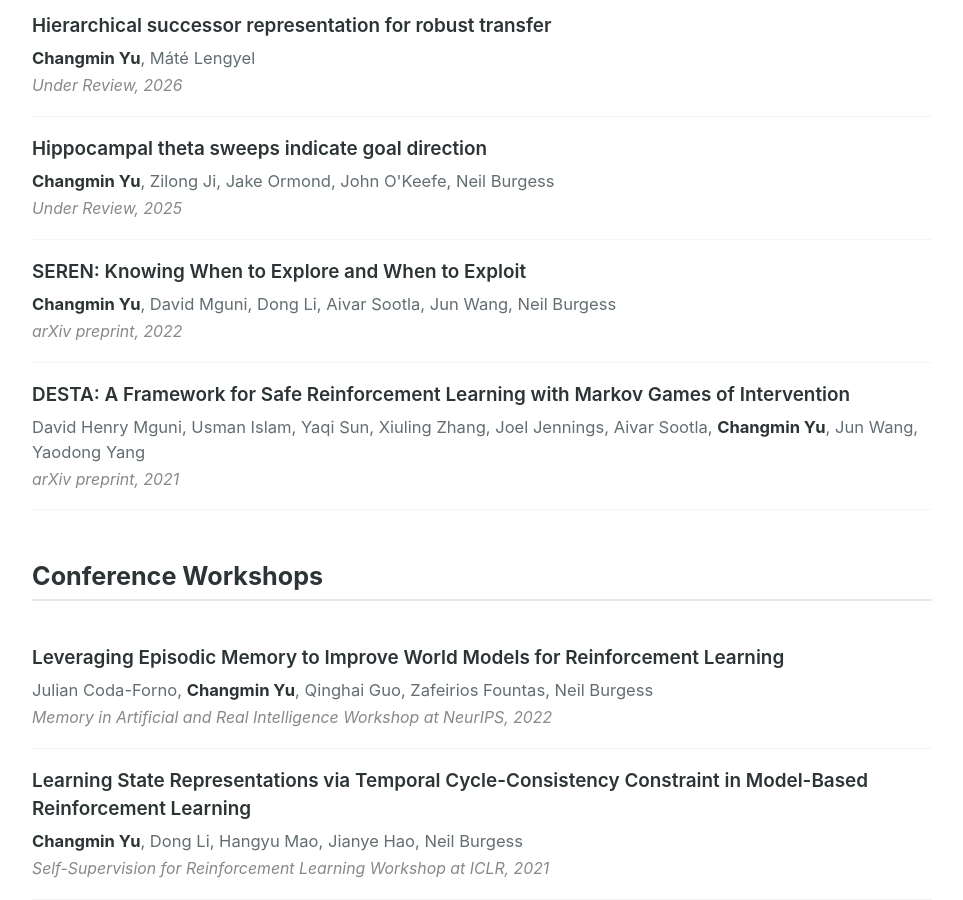
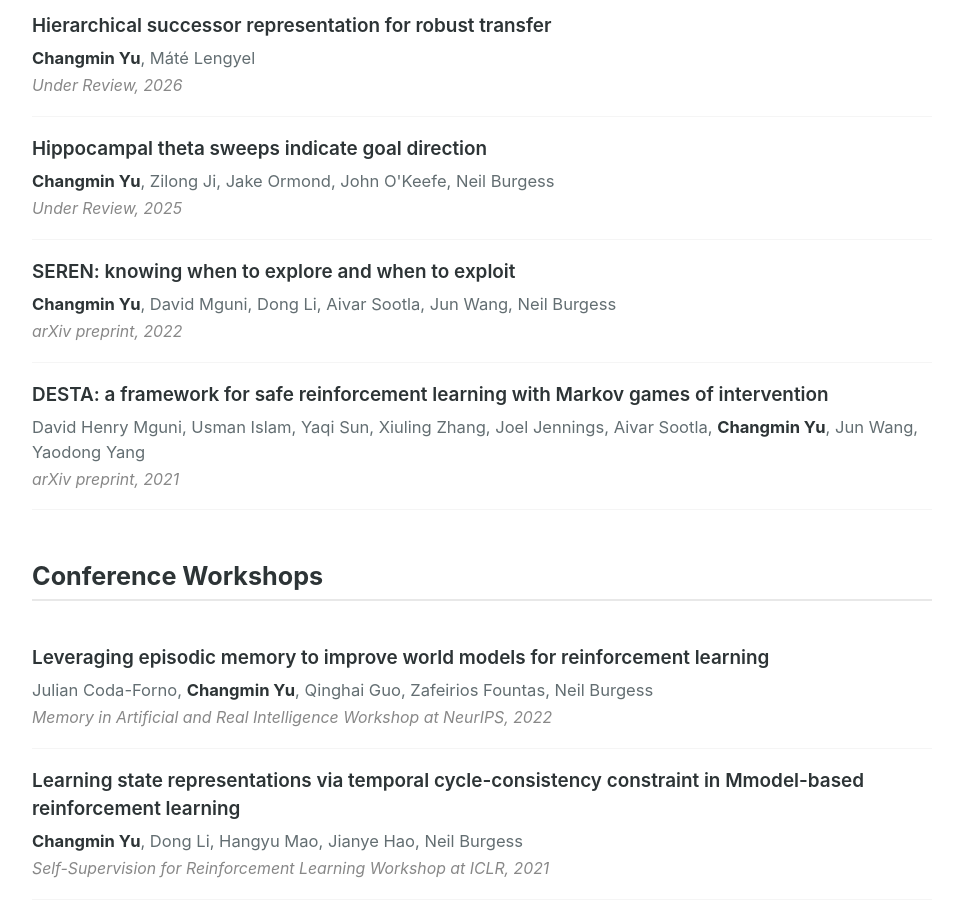
Before and after one commit to changmin-yu/changmin-yu.github.io, a Jekyll site: the page built from _pages/publications.md, in a window 1280 px wide and 900 px high, scrolled down 1631 px. Shown: the whole window, without its empty margins (158-1121 px from the left). Built offline with Jekyll 4.4.1, drawn with Linux system fonts in a browser that asks for light colours; some of the changed text lies outside the part shown.

Commit message:
minor updates

```diff
--- a/_pages/publications.md
+++ b/_pages/publications.md
@@ -19,7 +19,7 @@ author_profile: false
     <a href="https://www.nature.com/articles/s41467-025-68042-3">Dynamical modulation of hippocampal replay through firing rate adaptation</a>
   </div>
   <div class="pub-entry-authors">Zilong Ji, Tianhao Chu, Xingsi Dong, <strong>Changmin Yu</strong>, Daniel Bush, Neil Burgess & Si Wu </div>
-  <div class="pub-entry-venue">Nature Communications, 2025</div>
+  <div class="pub-entry-venue">Nature Communications, 2026</div>
 </div>
 
 <div class="pub-entry">
@@ -107,7 +107,7 @@ author_profile: false
 
 <div class="pub-entry">
   <div class="pub-entry-title">
-    <a href="https://arxiv.org/abs/2205.15064">SEREN: Knowing When to Explore and When to Exploit</a>
+    <a href="https://arxiv.org/abs/2205.15064">SEREN: knowing when to explore and when to exploit</a>
   </div>
   <div class="pub-entry-authors"><strong>Changmin Yu</strong>, David Mguni, Dong Li, Aivar Sootla, Jun Wang, Neil Burgess</div>
   <div class="pub-entry-venue">arXiv preprint, 2022</div>
@@ -115,7 +115,7 @@ author_profile: false
 
 <div class="pub-entry">
   <div class="pub-entry-title">
-    <a href="https://arxiv.org/abs/2110.14468">DESTA: A Framework for Safe Reinforcement Learning with Markov Games of Intervention</a>
+    <a href="https://arxiv.org/abs/2110.14468">DESTA: a framework for safe reinforcement learning with Markov games of intervention</a>
   </div>
   <div class="pub-entry-authors">David Henry Mguni, Usman Islam, Yaqi Sun, Xiuling Zhang, Joel Jennings, Aivar Sootla, <strong>Changmin Yu</strong>, Jun Wang, Yaodong Yang</div>
   <div class="pub-entry-venue">arXiv preprint, 2021</div>
@@ -126,7 +126,7 @@ author_profile: false
 
 <div class="pub-entry">
   <div class="pub-entry-title">
-    <a href="https://openreview.net/forum?id=XgDJNzBBgrc">Leveraging Episodic Memory to Improve World Models for Reinforcement Learning</a>
+    <a href="https://openreview.net/forum?id=XgDJNzBBgrc">Leveraging episodic memory to improve world models for reinforcement learning</a>
   </div>
   <div class="pub-entry-authors">Julian Coda-Forno, <strong>Changmin Yu</strong>, Qinghai Guo, Zafeirios Fountas, Neil Burgess</div>
   <div class="pub-entry-venue">Memory in Artificial and Real Intelligence Workshop at NeurIPS, 2022</div>
@@ -134,7 +134,7 @@ author_profile: false
 
 <div class="pub-entry">
   <div class="pub-entry-title">
-    <a href="https://openreview.net/forum?id=cbu8kYSYzBm">Learning State Representations via Temporal Cycle-Consistency Constraint in Model-Based Reinforcement Learning</a>
+    <a href="https://openreview.net/forum?id=cbu8kYSYzBm">Learning state representations via temporal cycle-consistency constraint in Mmodel-based reinforcement learning</a>
   </div>
   <div class="pub-entry-authors"><strong>Changmin Yu</strong>, Dong Li, Hangyu Mao, Jianye Hao, Neil Burgess</div>
   <div class="pub-entry-venue">Self-Supervision for Reinforcement Learning Workshop at ICLR, 2021</div>
```
Also changed, not shown: _pages/about.md (+1 -2 lines).
